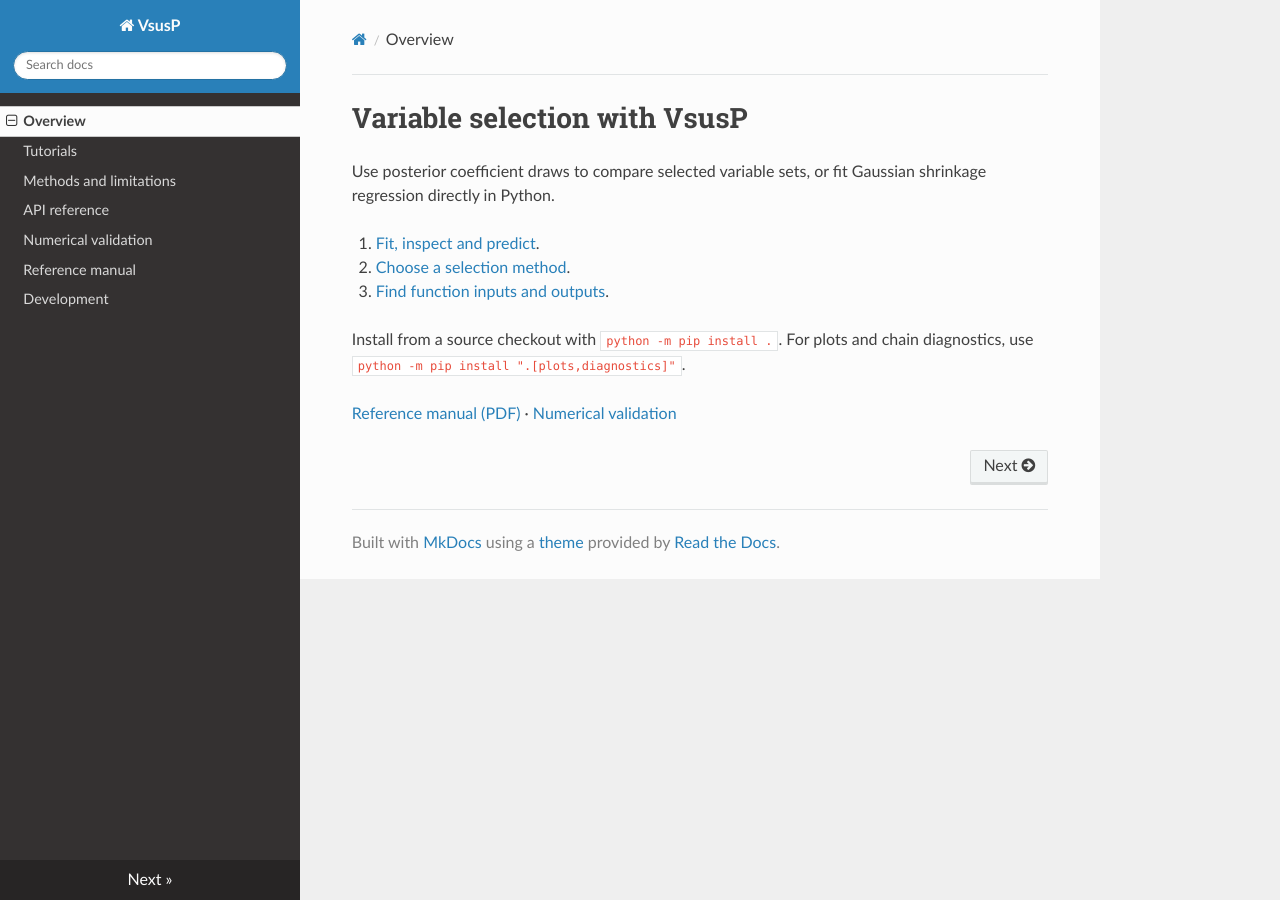
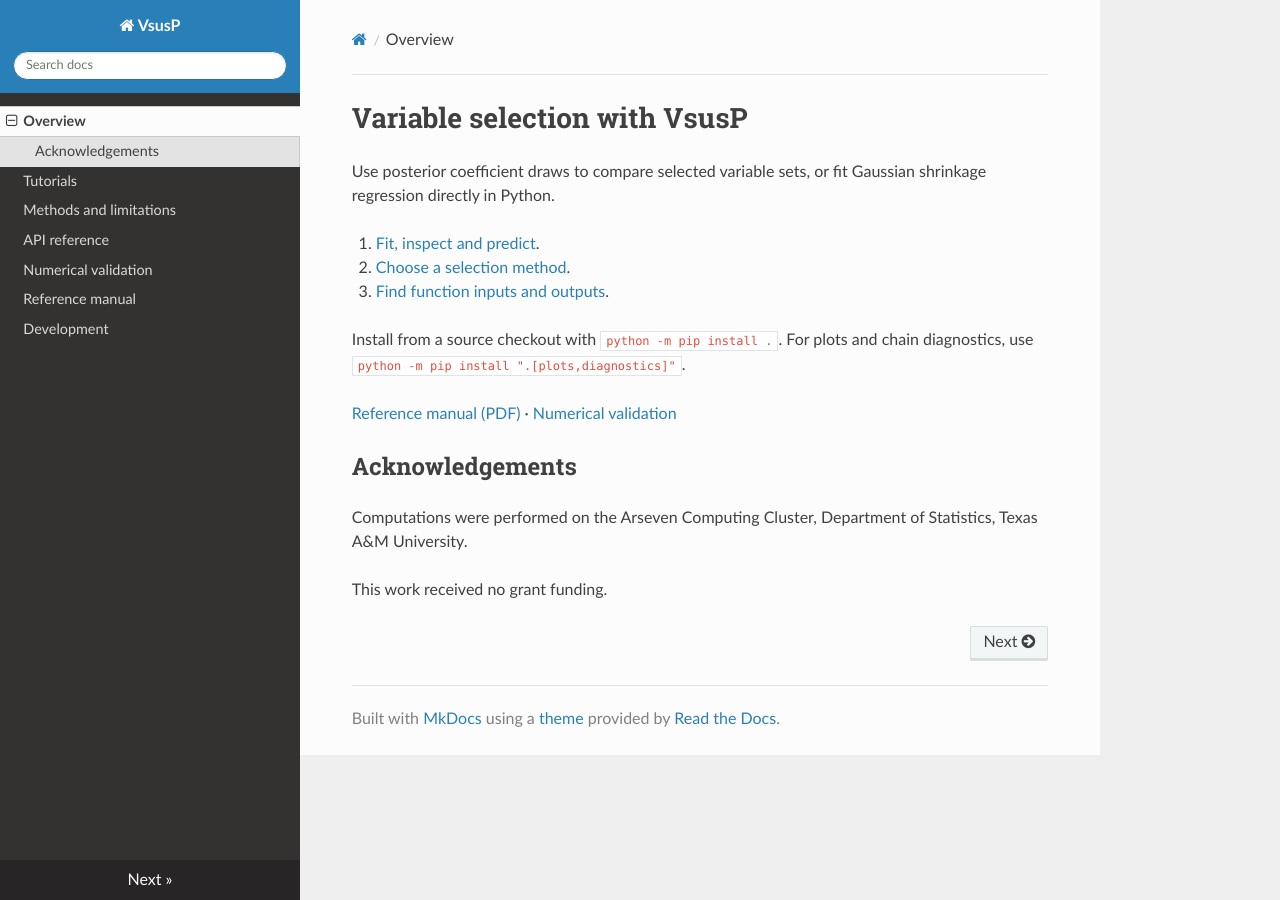
Before and after one commit to nilson01/vsusp-python, an MkDocs documentation site: the page built from docs/index.md, in a window 1280 px wide. Built offline with MkDocs 1.6.1, drawn with Linux system fonts in a browser that asks for light colours; nearby versions of some CDN libraries.

Commit message:
Align acknowledgements and remove internal workflow credits

```diff
--- a/docs/index.md
+++ b/docs/index.md
@@ -11,3 +11,10 @@ Install from a source checkout with `python -m pip install .`.
 For plots and chain diagnostics, use `python -m pip install ".[plots,diagnostics]"`.
 
 [Reference manual (PDF)](manual/vsusp-manual.pdf) · [Numerical validation](validation.md)
+
+## Acknowledgements
+
+Computations were performed on the Arseven Computing Cluster, Department of
+Statistics, Texas A&M University.
+
+This work received no grant funding.
```
Also changed, not shown: NOTICE.md (+0 -4 lines), README.md (+7 -0 lines).
